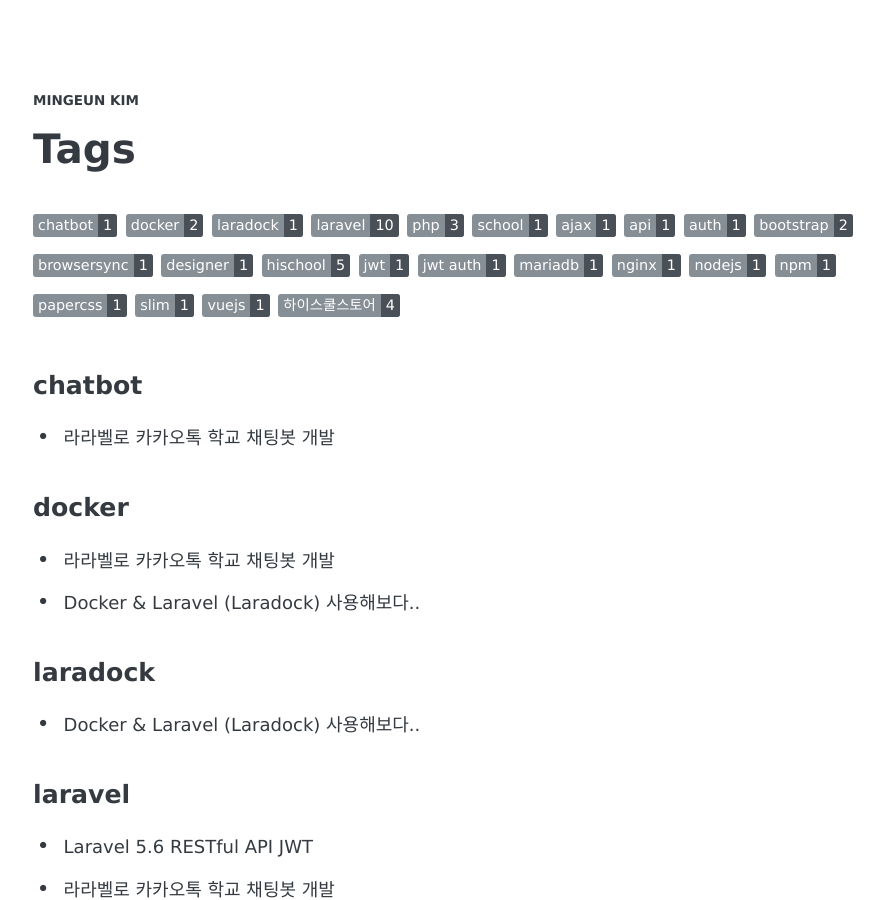
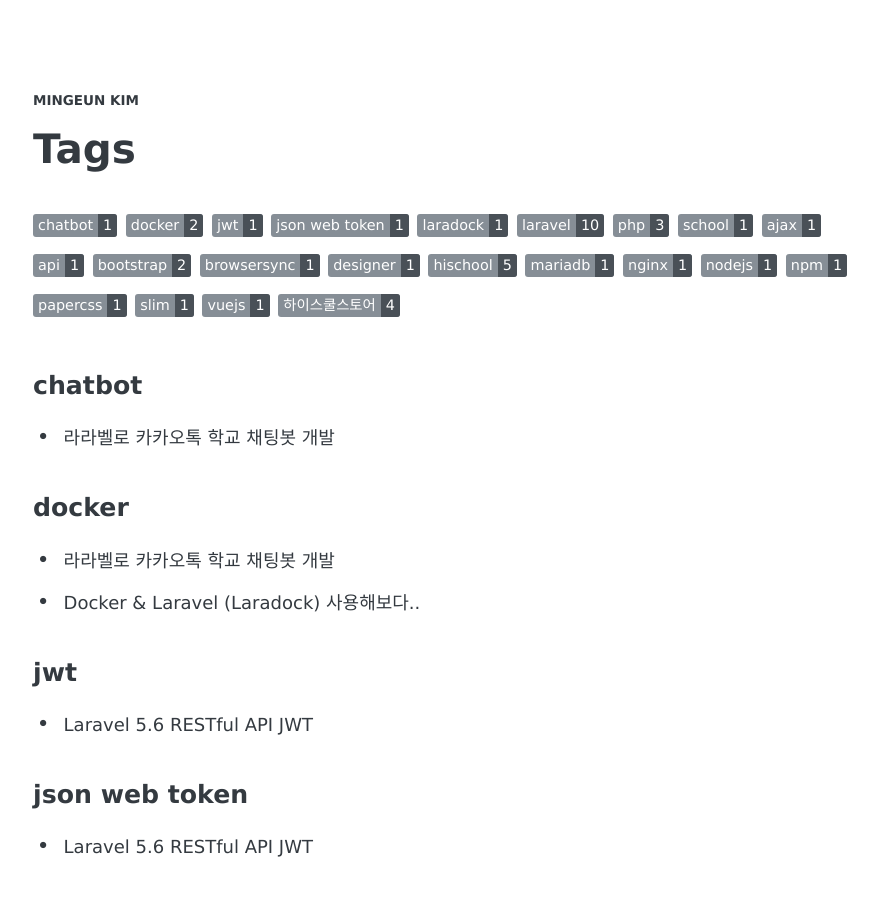
Before and after one commit to mingeunkim/mingeunkim.github.io, a Jekyll site: the page built from tags/index.html, in a window 1280 px wide and 900 px high. Shown: the whole window, without its empty margins (193-1077 px from the left). Built offline with Jekyll 4.4.1, drawn with Linux system fonts in a browser that asks for light colours; some web fonts are replaced; some of the changed text lies outside the part shown.

Commit message:
태그,날짜  수정

```diff
--- a/_posts/2018-08-07-laravel-jwt.md
+++ b/_posts/2018-08-07-laravel-jwt.md
@@ -2,9 +2,9 @@
 layout: post
 title: 'Laravel 5.6 RESTful API JWT'
 description: 'Laravel JWT Example'
-date: 2018-08-06
+date: 2018-08-07
 author: 김민근
-tags: [Laravel, jwt, auth, jwt auth]
+tags: [Laravel, JWT, Json Web Token]
 ---
 
 > 라라벨 프레임워크를 이용한 jwt 인증
```
Also changed, not shown: other parts of _posts/2018-08-07-laravel-jwt.md (+1 -1 lines).
